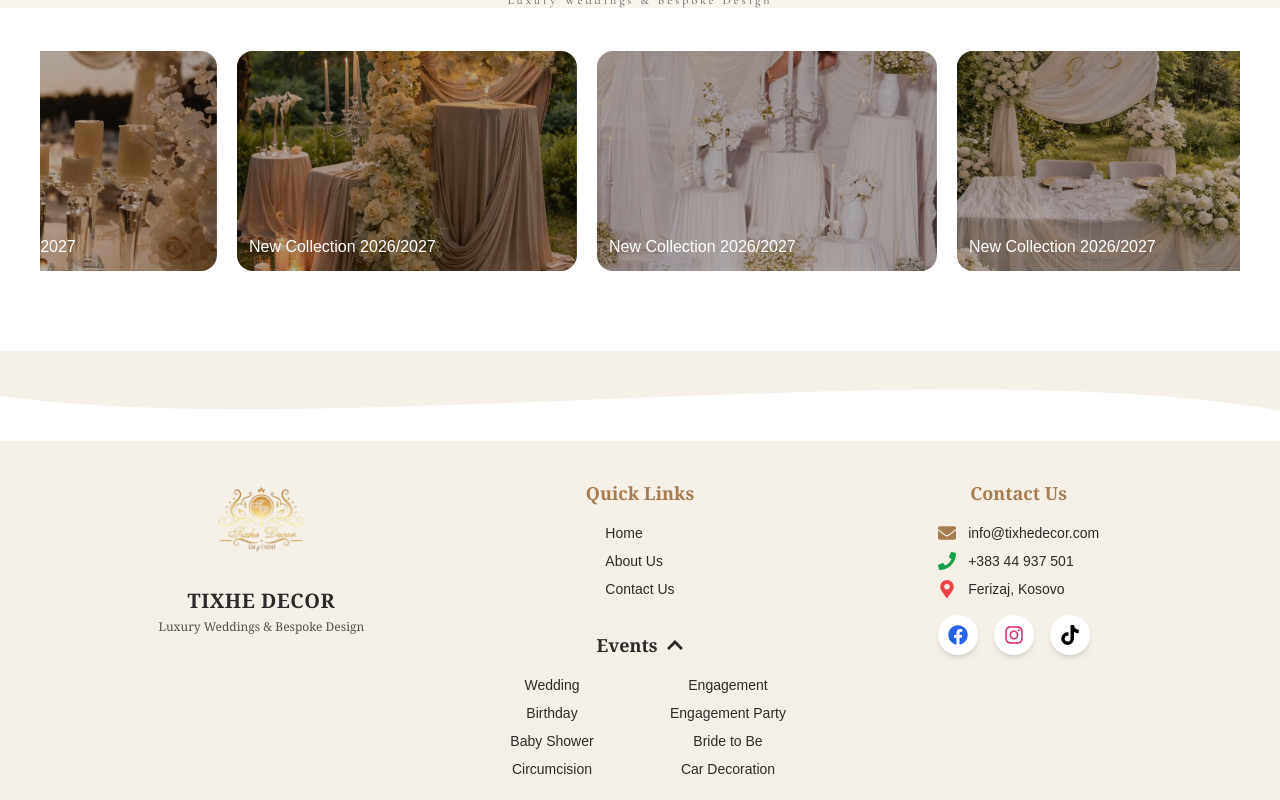
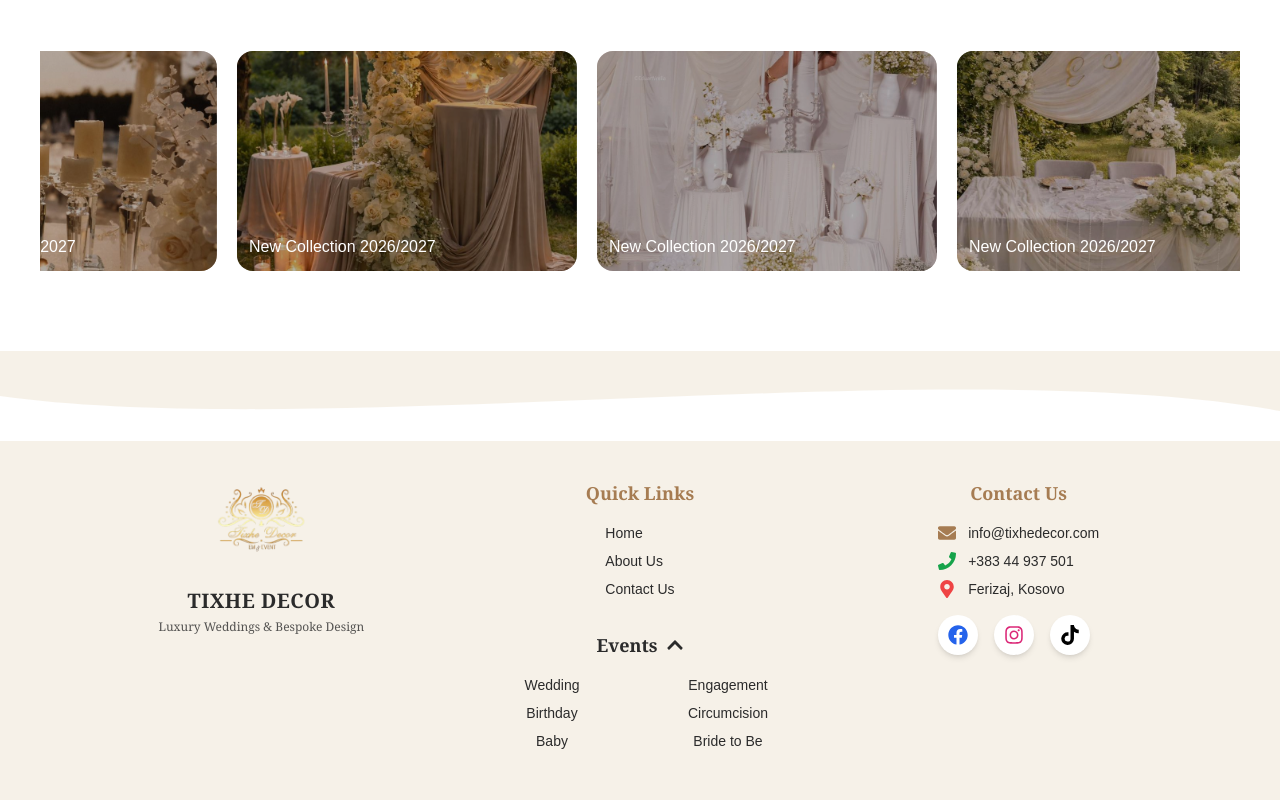
Before and after one commit to Roveda-M/TixheDecor, a React (Create React App) app: page / in a window 1280 px wide. Both pictures are taken after a click on the element "Events". Shown: the part 1969-2769 px from the top of the page. Built offline with nearby package versions, Linux system fonts and the light colour scheme.

Commit message:
ndryshime tek EVENTS

```diff
--- a/src/Footer.js
+++ b/src/Footer.js
@@ -79,14 +79,10 @@ export default function Footer() {
     </li>
     <li>
       <Link to="/baby-shower" onClick={() => window.scrollTo({ top: 0, behavior: "smooth" })} className="hover:text-[#a67c52]">
-        Baby Shower
+        Baby
       </Link>
     </li>
-    <li>
-      <Link to="/circumcision" onClick={() => window.scrollTo({ top: 0, behavior: "smooth" })} className="hover:text-[#a67c52]">
-        Circumcision
-      </Link>
-    </li>
+
   </ul>
 
   <ul className="space-y-2">
@@ -95,21 +91,19 @@ export default function Footer() {
         Engagement
       </Link>
     </li>
-    <li>
-      <Link to="/engagement-party" onClick={() => window.scrollTo({ top: 0, behavior: "smooth" })} className="hover:text-[#a67c52]">
-        Engagement Party
+   <li>
+      <Link to="/circumcision" onClick={() => window.scrollTo({ top: 0, behavior: "smooth" })} className="hover:text-[#a67c52]">
+        Circumcision
       </Link>
     </li>
+
     <li>
       <Link to="/bride-to-be" onClick={() => window.scrollTo({ top: 0, behavior: "smooth" })} className="hover:text-[#a67c52]">
         Bride to Be
       </Link>
     </li>
-    <li>
-      <Link to="/car-decoration" onClick={() => window.scrollTo({ top: 0, behavior: "smooth" })} className="hover:text-[#a67c52]">
-        Car Decoration
-      </Link>
-    </li>
+
+
   </ul>
 </div>
 
--- a/src/Header.js
+++ b/src/Header.js
@@ -155,24 +155,18 @@ export default function Header() {
     </Link>
 
     <Link to="/baby-shower" onClick={handleClick}>
-      <span className="hover:opacity-60 cursor-pointer">Baby Shower</span>
+      <span className="hover:opacity-60 cursor-pointer">Baby </span>
     </Link>
 
     <Link to="/engagement-party" onClick={handleClick}>
-      <span className="hover:opacity-60 cursor-pointer">Engagement Party</span>
+      <span className="hover:opacity-60 cursor-pointer">Engagement </span>
     </Link>
 
     <Link to="/bride-to-be" onClick={handleClick}>
       <span className="hover:opacity-60 cursor-pointer">Bride to Be</span>
     </Link>
 
-    <Link to="/engagement" onClick={handleClick}>
-      <span className="hover:opacity-60 cursor-pointer">Engagement</span>
-    </Link>
 
-    <Link to="/car-decoration" onClick={handleClick}>
-      <span className="hover:opacity-60 cursor-pointer">Car Decoration</span>
-    </Link>
   </div>
 </div>
           </nav>
```
